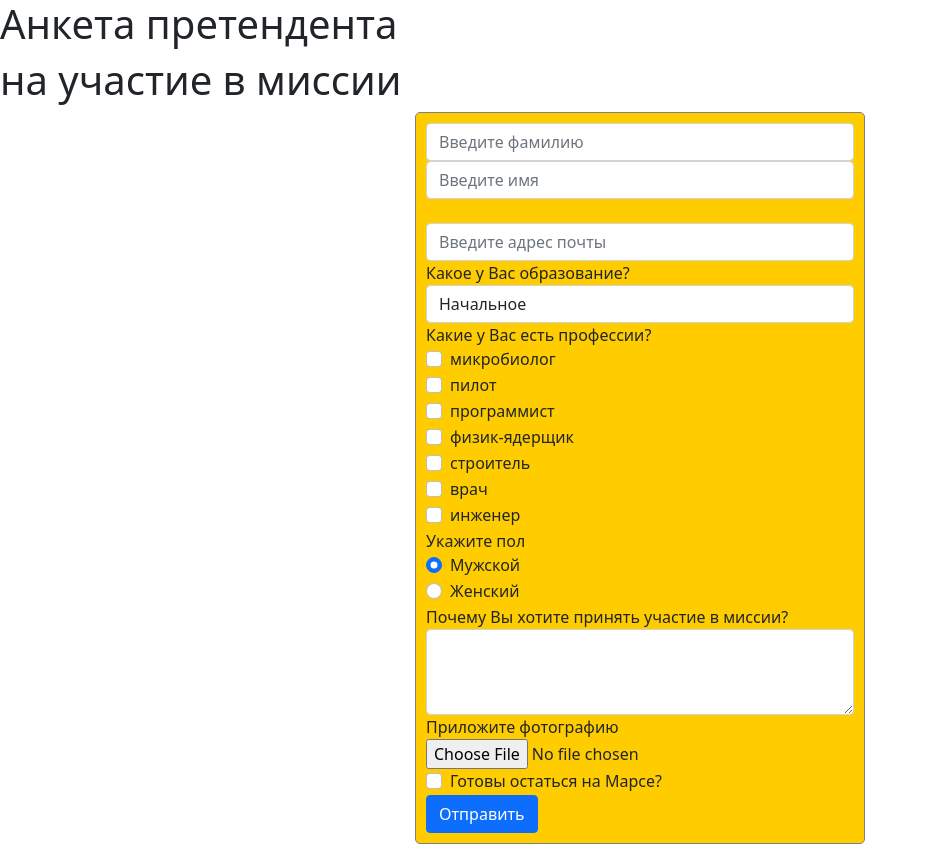
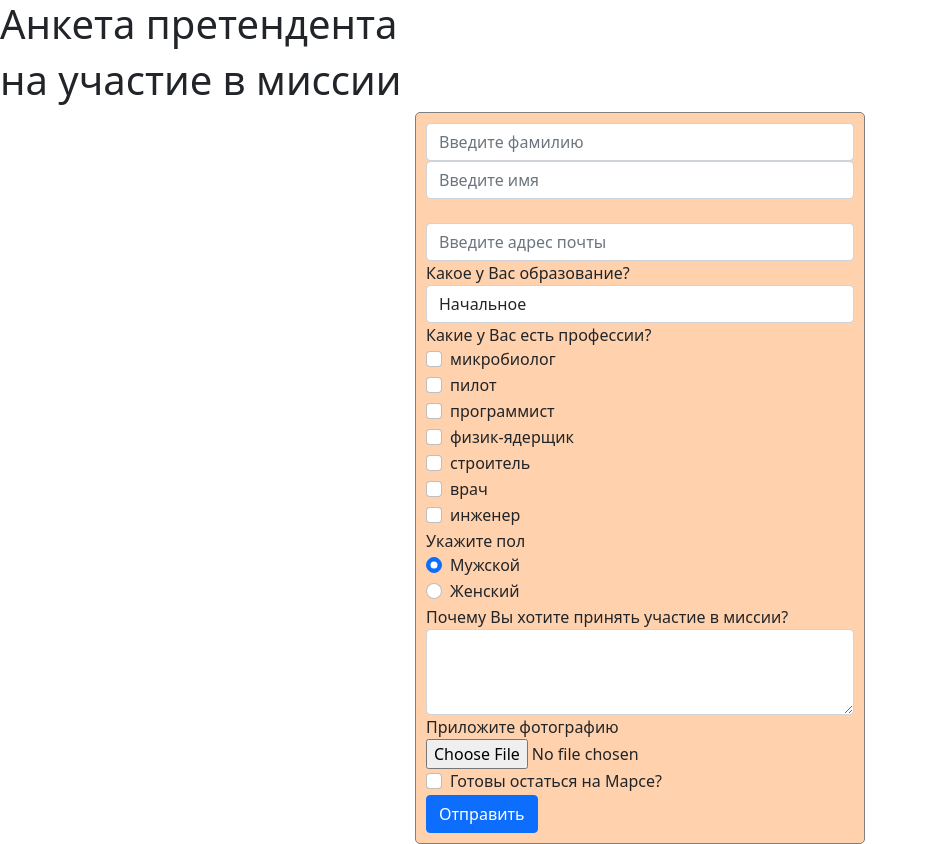
Before and after one commit to lenamoskovskikh/-flask.-HTML--, a Flask app: page /astronaut_selection in a window 1280 px wide. Shown: the whole page, without its empty margins (0-928 px from the left). Run offline with Flask 3, Linux system fonts and the light colour scheme.

Commit message:
Update style1.css

```diff
--- a/Отбор астронавтов/static/css/style1.css
+++ b/Отбор астронавтов/static/css/style1.css
@@ -2,7 +2,7 @@ form.login_form {
     margin-left: auto;
     margin-right: auto;
     max-width: 450px;
-    background-color: #ffcc00;
+    background-color: #ffd1ad;
     border: 1px solid gray;
     border-radius: 5px;
     padding: 10px;
```
